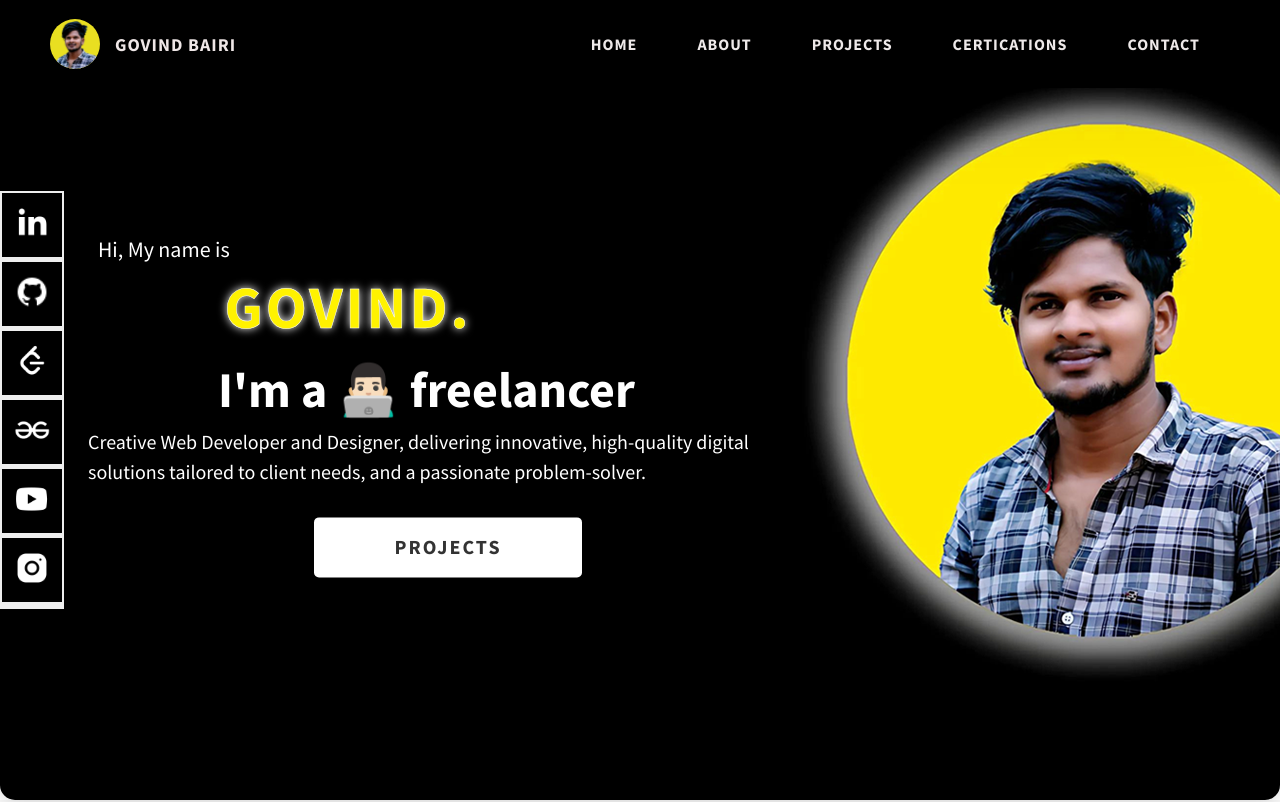
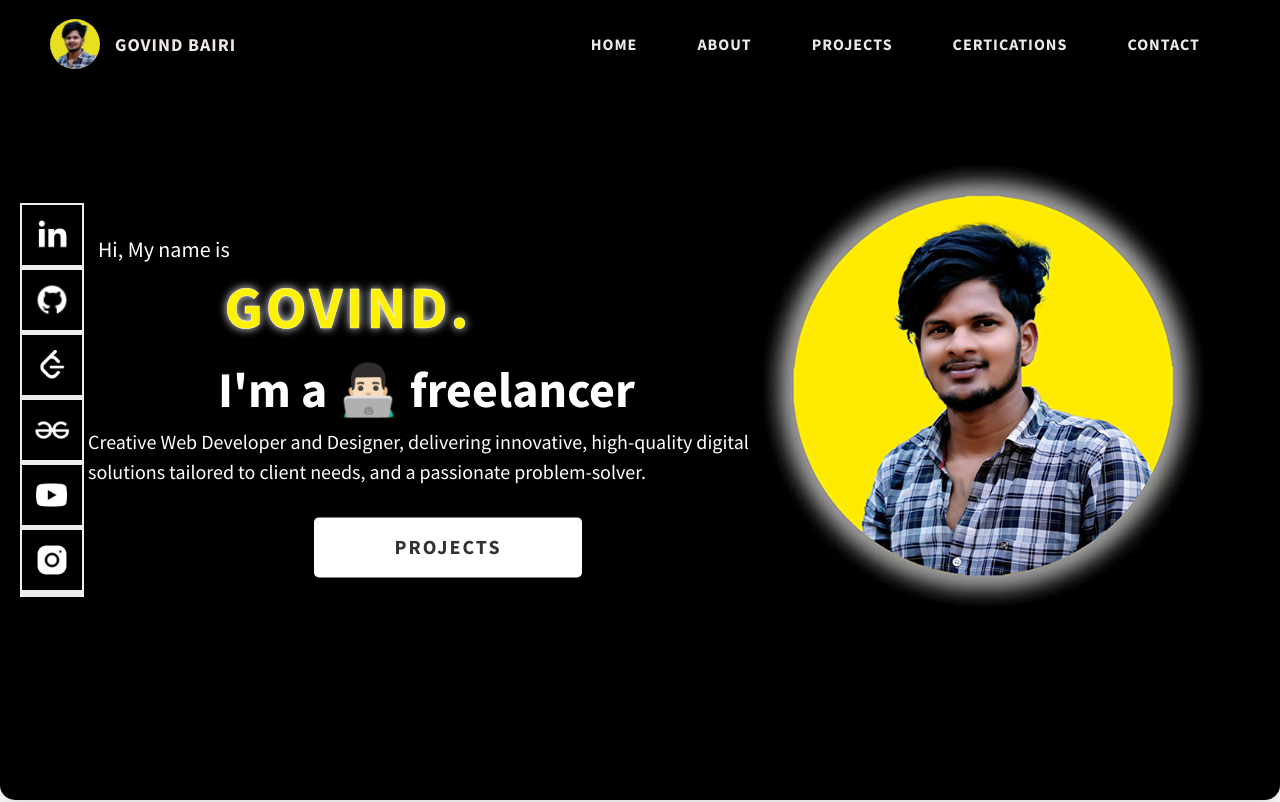
Before and after one commit to govindbairi/My-portfolio, a website: page index.html in a window 1280 px wide. Shown: the top 802 px of the page. Drawn offline with Linux system fonts and the light colour scheme.

Commit message:
Update style.css

```diff
--- a/css/style.css
+++ b/css/style.css
@@ -319,17 +319,18 @@ margin-left: 100px;
 .d-none {
   display: none; }
 
-.home-hero
- {
+  .home-hero {
+    background: url('bgimg2.png') no-repeat center center;
+    background-size: cover; /* or 'contain' */
+    height: 100vh;
+    min-height: 80rem;
+    max-height: 120rem;
+    position: relative;
+    display: flex;
+    align-items: center; /* Center content vertically */
+    justify-content: center; /* Center content horizontally */
+}
 
-  background: url('bgimg2.png');
-  background-position: center;
-  height: 100vh;
-  min-height: 80rem;
-  max-height: 120rem;
-  position: relative;
-   display:flex;
-}
 .home-hero {
   position: relative;
   background-color: #3498db;
@@ -369,6 +370,7 @@ margin-left: 100px;
         border: 2px solid #eee;
         border-left: 2px solid #eee;
         transform: translateY(-50%);
+        left: 20px;
     }
     @media only screen and (max-width: 60em) {
         .home-hero__socials {
@@ -388,6 +390,7 @@ margin-left: 100px;
     }
     .home-hero__social {
         width: 6rem;
+        display: flex;
     }
     .home-hero__social-icon-link {
         width: 100%;
@@ -395,16 +398,20 @@ margin-left: 100px;
         padding: 1.2rem;
         border-bottom: 5px solid #eee;
         transition: background .3s;
+        display: flex;
     }
     .home-hero__social-icon-link:hover {
       background: rgba(0, 0, 0, 0.1);
       transform: scale(1.1);
+      display: flex;
   }
     .home-hero__social-icon-link--bd-none {
         border-bottom: 3px;
+        display: flex;
     }
     .home-hero__social-icon {
         width: 100%;
+        display: flex;
     }
     .home-hero__content {
         position: absolute;
@@ -597,10 +604,14 @@ margin-left: 100px;
   background: url('bgimg2.png');
   width: 150%;
   height: auto;
+  min-height: 80rem;
+  max-height: 120rem;
   background-size: cover;
   background-position: center;
+  align-items: center; /* Center content vertically */
+  justify-content: center;
   position: relative;
-  display:flex;
+  display: flex;
 }
   @media only screen and (max-width: 37.5em) {
     .project-cs-hero {
```
